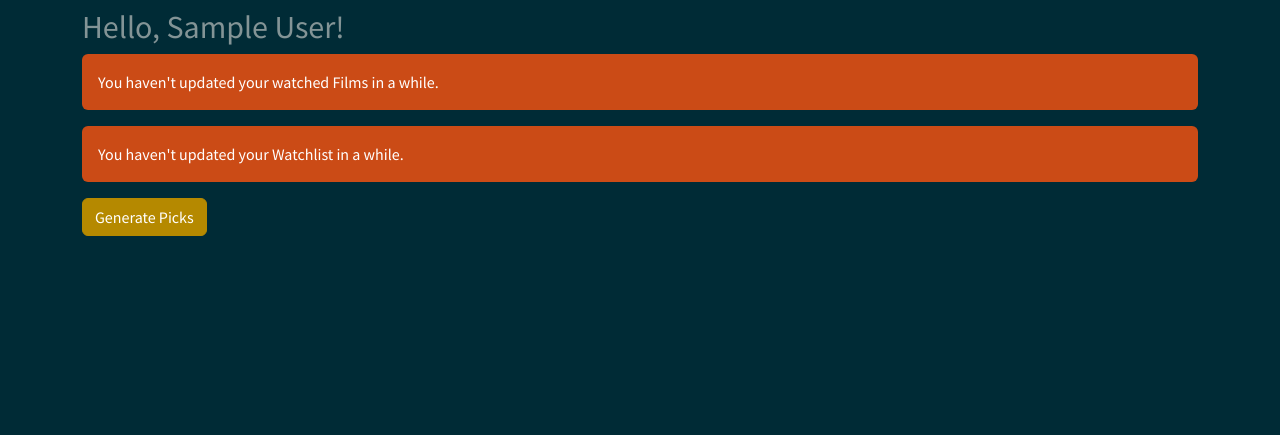
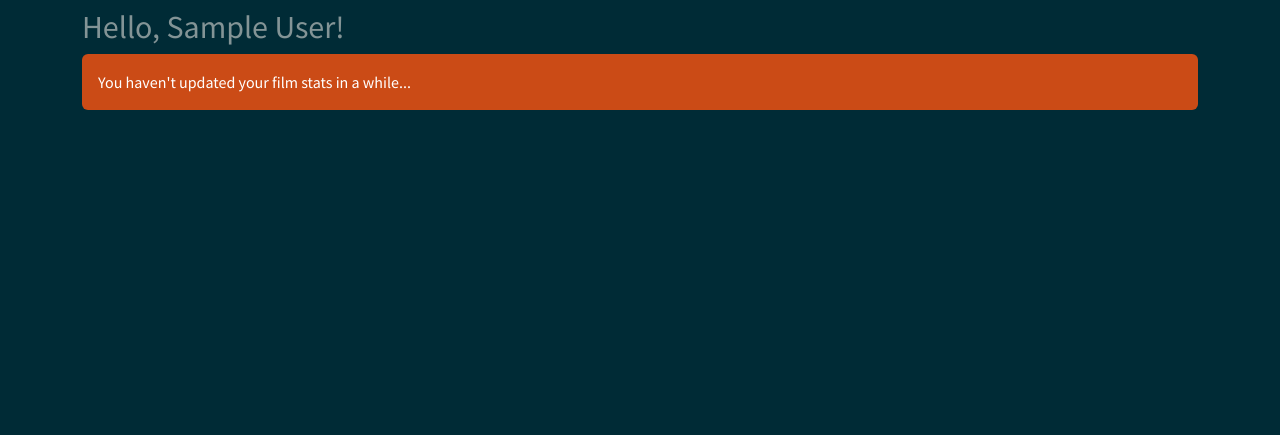
Before and after one commit to marcomartinscastanho/criterion-challenge, a Django app: page / in a window 1280 px wide. Shown: the part 56-491 px from the top of the page. Run offline with Django 5.2, Linux system fonts and the light colour scheme; a user stored in the database is signed in; tables that the repository leaves empty hold one stand-in row (values such as "Sample post"); data that the repository does not hold is empty; some libraries are stand-ins or nearby versions.

Commit message:
show categories on the home page

```diff
--- a/categories/urls.py
+++ b/categories/urls.py
@@ -3,6 +3,6 @@ from django.urls import path
 from categories.views import categories, category_detail
 
 urlpatterns = [
-    path("categories/", categories, name="categories"),
-    path("categories/<int:category_id>/", category_detail, name="category_detail"),
+    path("", categories, name="categories"),
+    path("<int:category_id>/", category_detail, name="category_detail"),
 ]
--- a/home/views.py
+++ b/home/views.py
@@ -1,7 +1,26 @@
+from django.contrib import messages
 from django.contrib.auth.decorators import login_required
-from django.shortcuts import render
+from django.http import HttpRequest
+from django.shortcuts import redirect, render
+
+from common.templatetags.common_extras import more_than_a_month_ago
+from users.models import User, UserWatched, UserWatchlist
 
 
 @login_required
-def home(request):
+def home(request: HttpRequest):
+    user = User.objects.get(pk=request.user.pk)
+    if not user.date_of_birth:
+        messages.warning(request, "You need to set your birth date. Go to Profile.")
+    try:
+        watched = UserWatched.objects.get(user=user)
+        watchlist = UserWatchlist.objects.get(user=user)
+        if not watched or not watchlist:
+            messages.warning(request, "You need to refresh your film stats. Go to Profile > Stats.")
+        if more_than_a_month_ago(watched.updated_at) or more_than_a_month_ago(watchlist.updated_at):
+            messages.warning(request, "You haven't updated your film stats in a while...")
+    except (UserWatched.DoesNotExist, UserWatchlist.DoesNotExist):
+        messages.warning(request, "You need to refresh your film stats. Go to Profile > Stats.")
+    if not messages.get_messages(request):
+        return redirect("categories")
     return render(request, "home.html")
--- a/picks/urls.py
+++ b/picks/urls.py
@@ -1,11 +1,9 @@
 from django.urls import path
 
-from picks.views import complete_picks, picks, set_category_pick, toggle_lock, update_pick
+from picks.views import complete_picks, set_category_pick, toggle_lock
 
 urlpatterns = [
-    path("", picks, name="picks"),
     path("generate/", complete_picks, name="complete_picks"),
-    path("update/<int:pick_id>/", update_pick, name="update_pick"),
-    path("set_category_pick/", set_category_pick, name="set_category_pick"),
-    path("toggle_lock/", toggle_lock, name="toggle_lock"),
+    path("set-category-pick/", set_category_pick, name="set-category-pick"),
+    path("toggle-lock/", toggle_lock, name="toggle-lock"),
 ]
--- a/picks/views.py
+++ b/picks/views.py
@@ -2,58 +2,15 @@ import json
 
 from django.contrib.auth.decorators import login_required
 from django.http import HttpRequest, JsonResponse
-from django.shortcuts import redirect, render
-from django.utils.timezone import now
+from django.shortcuts import redirect
 from django.views.decorators.http import require_http_methods
 
 from categories.models import Category
-from categories.utils import get_category_films
 from common.constants import CURRENT_YEAR
-from films.models import Film, FilmSession
+from films.models import Film
 from picks.models import Pick
 from picks.utils import generate_picks
-from users.models import User, UserWatched, UserWatchlist
-
-
-@login_required
-def picks(request: HttpRequest):
-    user: User = request.user
-    # Precompute watched and watchlisted films as sets for quick lookups
-    watched_film_ids = UserWatched.objects.filter(user=user).values_list("films__pk", flat=True)
-    watchlisted_film_ids = UserWatchlist.objects.filter(user=user).values_list("films__pk", flat=True)
-    sessions_soon_film_ids = FilmSession.objects.filter(datetime__gt=now()).values_list("film__pk", flat=True)
-    # Fetch all picks for the user in the current year
-    picks_qs = Pick.objects.select_related("category", "film").filter(user=user, year=CURRENT_YEAR)
-    # Collect all films picked by the user in the current year (for `is_picked` checks)
-    picked_film_ids = set(picks_qs.values_list("film__pk", flat=True))
-    picks = []
-    for pick in picks_qs:
-        category = pick.category
-        # Use `get_category_films` to calculate eligible films for the category
-        all_category_films = get_category_films(category, user)
-        films = []
-        for film in all_category_films:
-            film_id = film.pk
-            films.append(
-                {
-                    "id": film_id,
-                    "title": film.title,
-                    "year": film.year,
-                    "disabled": (film_id in picked_film_ids) or (film_id in watched_film_ids),
-                    "watchlisted": film_id in watchlisted_film_ids,
-                    "session_soon": film_id in sessions_soon_film_ids,
-                }
-            )
-        picks.append(
-            {
-                "id": pick.pk,
-                "number": category.number,
-                "film": pick.film,
-                "locked": pick.locked,
-                "category": {"title": category.title, "films": films},
-            }
-        )
-    return render(request, "picks.html", {"picks": picks})
+from users.models import User
 
 
 @login_required
@@ -62,25 +19,6 @@ def complete_picks(request: HttpRequest):
     Pick.objects.filter(user=user, year=CURRENT_YEAR, locked=False).delete()
     generate_picks(user)
     return redirect("/")
-
-
-# FIXME: may no longer be in use
-@login_required
-@require_http_methods(["PATCH"])
-def update_pick(request: HttpRequest, pick_id: int):
-    data = json.loads(request.body)
-    film_id = data.get("film_id")
-    locked = data.get("locked")
-    try:
-        pick = Pick.objects.get(id=pick_id, user=request.user)
-        if film_id:
-            pick.film = Film.objects.get(pk=film_id)
-        if locked is not None:
-            pick.locked = locked
-        pick.save()
-        return JsonResponse({"success": True})
-    except (Pick.DoesNotExist, Film.DoesNotExist):
-        return JsonResponse({"success": False, "error": "Pick or Film not found"}, status=404)
 
 
 @login_required
--- a/templates/categories.html
+++ b/templates/categories.html
@@ -72,4 +72,5 @@
       </div>
     {% endfor %}
   </div>
+  <a href="{% url 'complete_picks' %}" class="btn btn-primary">Randomize Picks</a>
 {% endblock content %}
--- a/templates/category.html
+++ b/templates/category.html
@@ -78,7 +78,7 @@
   </section>
   <script>
     function setPick(categoryId, filmId) {
-        fetch(`/picks/set_category_pick/`, {
+        fetch(`/picks/set-category-pick/`, {
         method: "PATCH",
         headers: {
             "Content-Type": "application/json",
@@ -102,7 +102,7 @@
     }
 
     function toggleLock(categoryId) {
-      fetch(`/picks/toggle_lock/`, {
+      fetch(`/picks/toggle-lock/`, {
       method: "PATCH",
       headers: {
           "Content-Type": "application/json",
--- a/templates/home.html
+++ b/templates/home.html
@@ -3,93 +3,10 @@
   {% if user.is_authenticated %}
     <h2>Hello, {{ user.get_full_name|default:user.username }}!</h2>
     {% load common_extras %}
-    <div id="alerts-container">
-      {% if not user.date_of_birth %}
-        <div class="alert alert-danger">
-          You need to set your birth date first. Click <a href="{% url 'profile' %}">here</a> to do so.
-        </div>
-      {% endif %}
-      {% if not user.watched %}
-        <div class="alert alert-danger">
-          You need to upload your watched Films. Click <a href="{% url 'profile' %}">here</a> to do so.
-        </div>
-      {% elif user.watched.updated_at|more_than_a_month_ago %}
-        <div class="alert alert-warning">You haven't updated your watched Films in a while.</div>
-      {% endif %}
-      {% if not user.watchlist %}
-        <div class="alert alert-danger">
-          You need to upload your Watchlist. Click <a href="{% url 'profile' %}">here</a> to do so.
-        </div>
-      {% elif user.watchlist.updated_at|more_than_a_month_ago %}
-        <div class="alert alert-warning">You haven't updated your Watchlist in a while.</div>
-      {% endif %}
-    </div>
-    {% if user.date_of_birth and user.watched and user.watchlist %}
-      <div id="picks-container">
-        <p>Loading your picks...</p>
+    {% if messages %}
+      <div class="messages">
+        {% for message in messages %}<div class="alert alert-{{ message.tags }}">{{ message|safe }}</div>{% endfor %}
       </div>
-      <script>
-  document.addEventListener("DOMContentLoaded", function () {
-    fetch("{% url 'picks' %}")
-      .then((response) => response.text())
-      .then((html) => {
-        document.getElementById("picks-container").innerHTML = html;
-      })
-      .catch((error) => {
-        document.getElementById("picks-container").innerHTML = "<p>Failed to load picks. Please try again later.</p>";
-      });
-
-      const picksContainer = document.getElementById("picks-container");
-
-      // Attach event delegation for selects and checkboxes
-    picksContainer.addEventListener("change", function (event) {
-      if (event.target.classList.contains("form-select")) {
-        const pickId = event.target.dataset.pickId;
-        const filmId = event.target.value;
-        updatePick(pickId, { film_id: filmId });
-      } else if (event.target.classList.contains("form-check-input")) {
-        const pickId = event.target.dataset.pickId;
-        const locked = event.target.checked;
-        updatePick(pickId, { locked: locked });
-      }
-    });
-
-    function updatePick(pickId, data) {
-      fetch(`/picks/update/${pickId}/`, {
-        method: "PATCH",
-        headers: {
-          "Content-Type": "application/json",
-          "X-CSRFToken": "{{ csrf_token }}",
-        },
-        body: JSON.stringify(data),
-      })
-        .then((response) => {
-          if (!response.ok) {
-            throw new Error("Failed to update pick");
-          }
-          return response.json();
-        })
-        .then(() => {
-          // Reload picks after successful update
-          fetch("{% url 'picks' %}")
-            .then((response) => response.text())
-            .then((html) => {
-              picksContainer.innerHTML = html;
-            })
-            .catch((error) => {
-              console.error("Failed to reload picks:", error);
-            });
-        })
-        .catch((error) => {
-          console.error("Error updating pick:", error);
-        });
-    }
-  });
-      </script>
     {% endif %}
-  {% else %}
-    <p>
-      Welcome! Please <a href="{% url 'login' %}">log in</a> to access more features.
-    </p>
   {% endif %}
 {% endblock content %}
```
